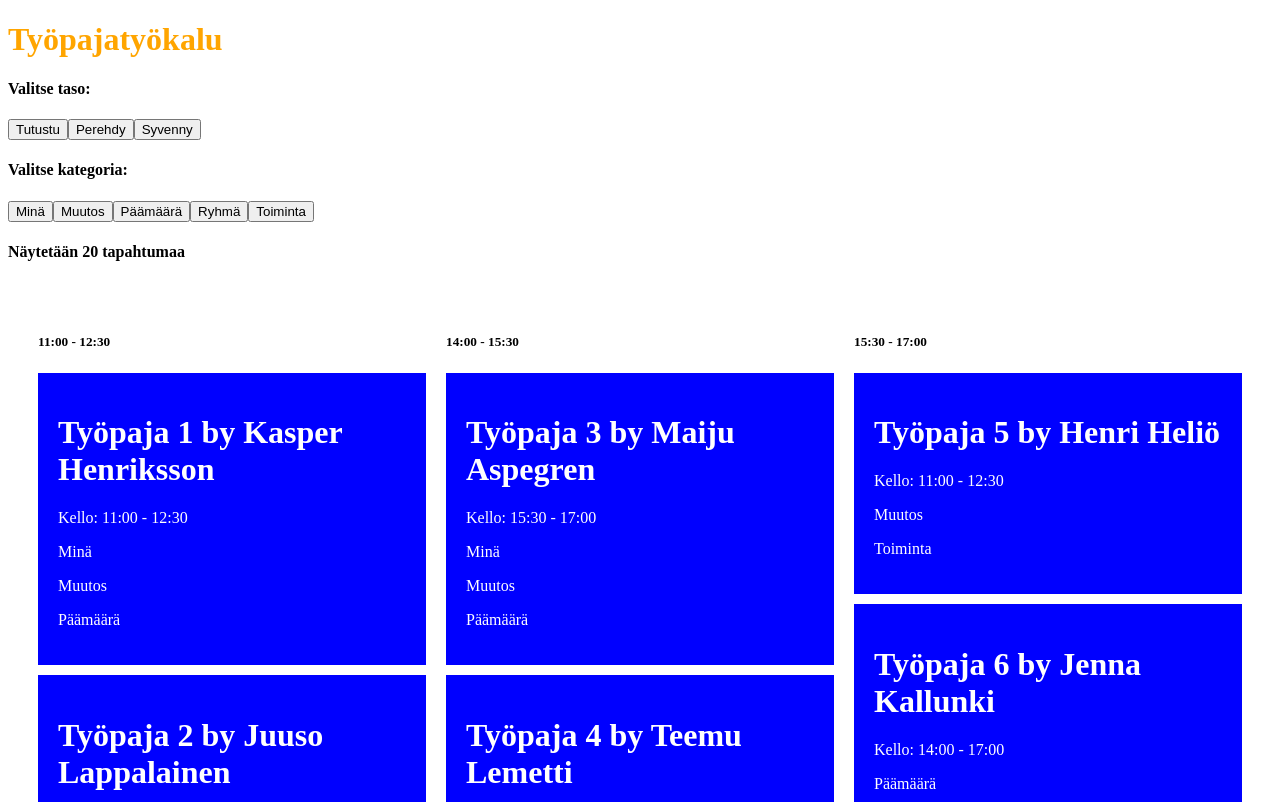
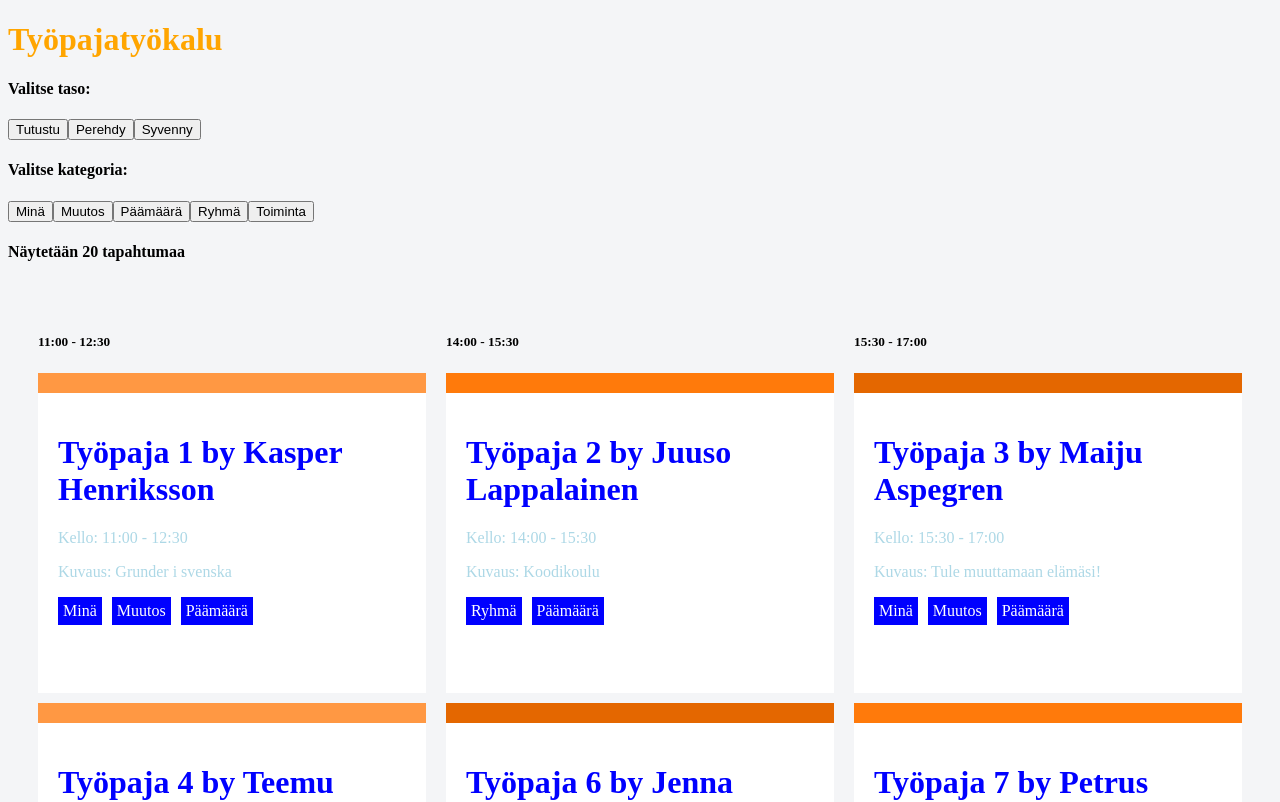
Before and after one commit to marttajamsen/Tyopajatyokalu, a React (Create React App) app: page / in a window 1280 px wide. Shown: the top 802 px of the page. Built offline with nearby package versions, Linux system fonts and the light colour scheme.

Commit message:
tehtiin hyvä dissaini

```diff
--- a/src/App.css
+++ b/src/App.css
@@ -2,6 +2,9 @@
   box-sizing: border-box;
 }
 
+body {
+  background: #f4f5f7;
+}
 .Title {
   color: orange;
 }
--- a/src/App.js
+++ b/src/App.js
@@ -79,6 +79,18 @@ class App extends Component {
     return filtered;
   }
 
+  getEventsForTimes(events, start_time, end_time) {
+    console.log('filtering', start_time + '-' + end_time)
+    const eventlist = []
+    for (let event of events){
+      console.log(event)
+      if (event.start_time === start_time){
+        eventlist.push(event)
+      }
+    }
+    return eventlist
+  }
+
   renderEvents(filtered) {
 
     return filtered.map(event => {
@@ -131,15 +143,9 @@ class App extends Component {
     })
 
     const filtered = this.filterEvents();
-    const first = filtered.filter(event => {
-      if (true) {
-        return true;
-      } else {
-        return false;
-      }
-    });
-    const second = filtered.slice(2, 4);
-    const third = filtered.slice(4, 6);
+    const first = this.getEventsForTimes(filtered, '11:00', '12:30')
+    const second = this.getEventsForTimes(filtered, '14:00', '15:30')
+    const third = this.getEventsForTimes(filtered, '15:30', '17:00')
 
     return (
       <div className="App">
--- a/src/components/Event.css
+++ b/src/components/Event.css
@@ -1,6 +1,27 @@
 .Event {
   margin-top: 10px;
+  background-color: white;
+  color: lightblue;
+  height: 320px;
+}
+.Event-title {
+  color: blue;
+}
+
+.Event-tag {
   background-color: blue;
   color: white;
+  margin-right: 10px;
+  padding: 5px;
+}
+.Event-tags {
+  display: flex;
+  flex-direction: row;
+  margin-top: 10px;
+}
+.Event-color {
+  height: 20px;
+}
+.Event-contents {
   padding: 20px;
 }
--- a/src/components/Event.js
+++ b/src/components/Event.js
@@ -1,13 +1,20 @@
 import React, { Component } from 'react';
 import './Event.css';
+
+const colors = {
+	"Tutustu": "#FF9843",
+	"Perehdy": "#FF7A0B",
+	"Syvenny": "#E46700"
+}
+
 
 class Event extends Component {
 
 	renderTags(tags) {
 		return tags.map(tag => {
 			return (
-				<div>
-					<p>{tag}</p>
+				<div className="Event-tag">
+					<span>{tag}</span>
 				</div>
 			)
 		})
@@ -17,9 +24,16 @@ class Event extends Component {
 		const event = this.props.event;
 		return (
 			<div className="Event">
-				<h1 className="Event-title">{event.name} by {event.host}</h1>
-				<p className="Event-time">Kello: {event.start_time} - {event.end_time}</p>
-				{this.renderTags(event.tags)}
+				<div className="Event-color" style={{backgroundColor: colors[event.level]}}></div>
+				<div className="Event-contents">
+					<h1 className="Event-title">{event.name} by {event.host}</h1>
+					<p className="Event-time">Kello: {event.start_time} - {event.end_time}</p>
+					<p className="Event-description">Kuvaus: {event.description}</p>
+					<div className="Event-tags">
+						{this.renderTags(event.tags)}
+					</div>
+				</div>
+
 			</div>
 		);
 	}
```
